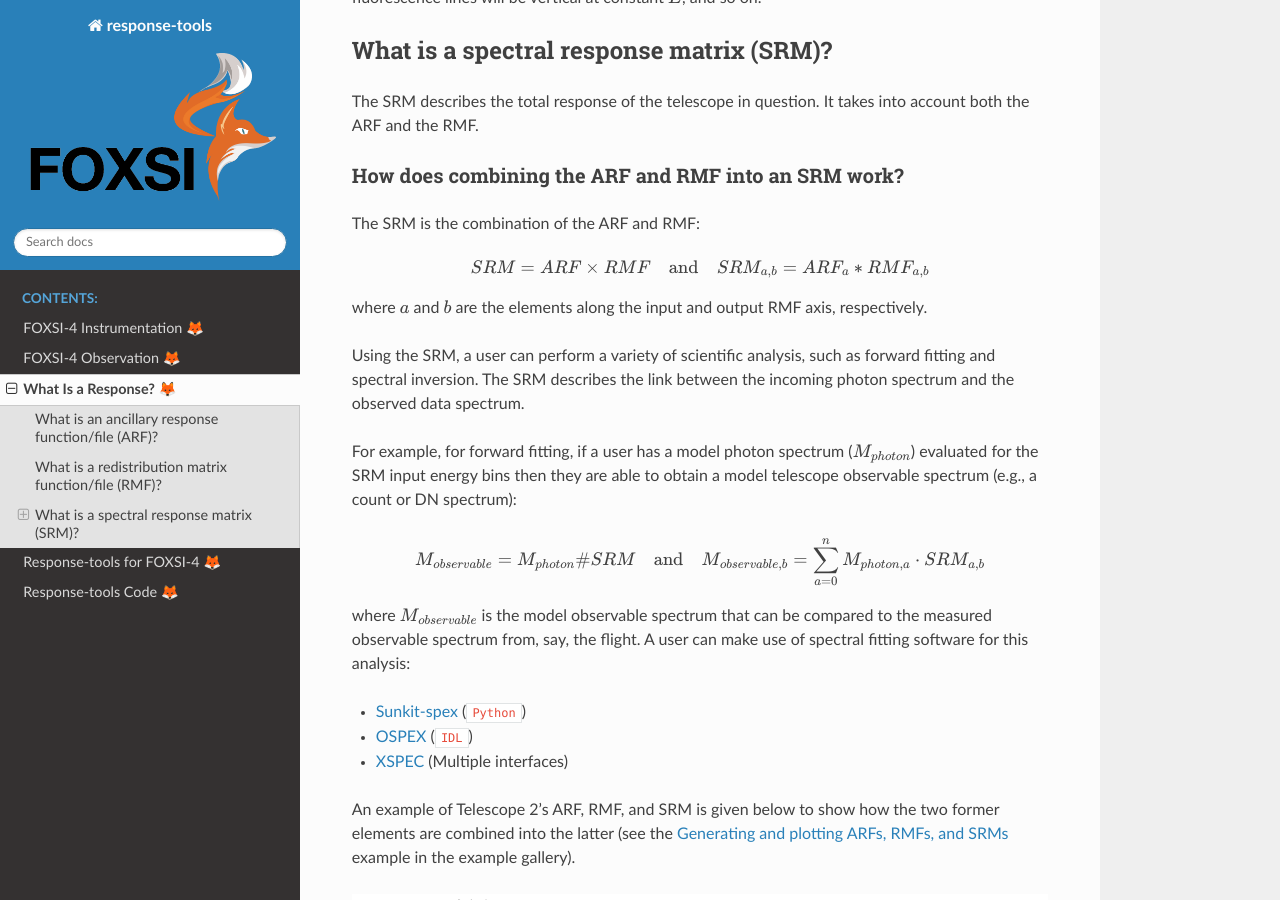
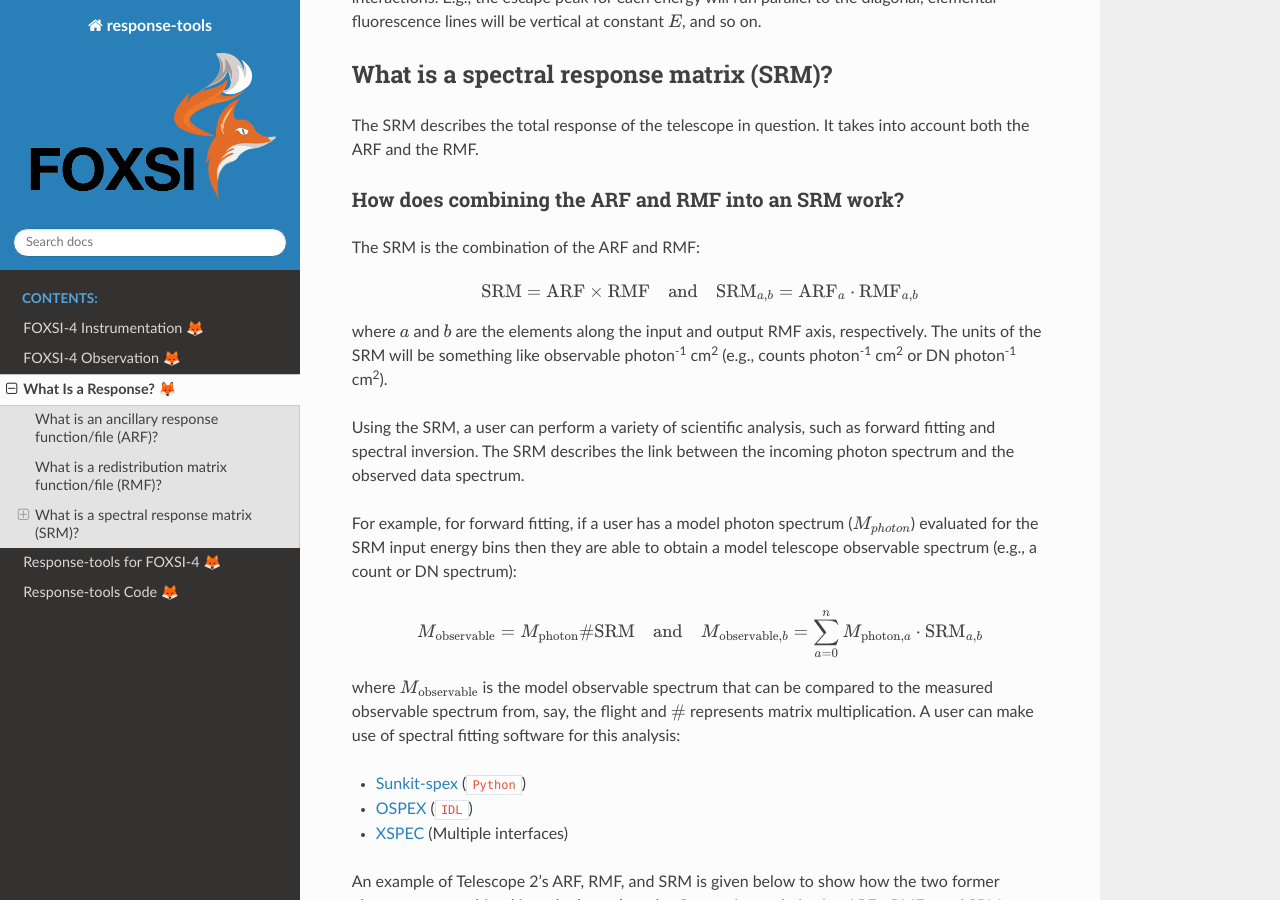
Before and after one commit to thanasipantazides/response-tools, a Sphinx documentation site: the page built from docs/response_guide.md, in a window 1280 px wide and 900 px high, scrolled down 2615 px. Built offline with Sphinx 7.4.7 and the Read the Docs theme 3.1.0, drawn with Linux system fonts in a browser that asks for light colours; pages that are not in the unit, such as notebooks, are missing from menus; some of the changed text lies outside the part shown.

Commit message:
Updated formatting to docs.

````diff
--- a/docs/response_guide.md
+++ b/docs/response_guide.md
@@ -30,7 +30,7 @@ For a coded runthrough of creating an ARF, see the [Create an ARF from scratch](
 
 The RMF is a matrix that contains the energy redistribution information of the detector, this is the photon-to-count conversion probability. An incoming photon of energy $\epsilon$ can be detected by the telescope's sensor as a count with an energy $\lesssim\epsilon$ (say, $E$) due to scattering, detection efficiency, and energy resolution. Therefore, the energies we are interested in are the ones defined for the RMF creation. I.e., the defined photon energies/input axis controls the energies the ARF and photon models should be evaluated and the defined count bin energies/observable bins/output axis controls the binning of the observed data.
 
-Example RMFs for the CdTe and CMOS can be seen below (see the [Example FOXSI-4 RMFs](https://foxsi.github.io/response-tools/auto_examples/plot_rmf_examples.html#sphx-glr-auto-examples-plot-rmf-examples-py) example in the example gallery) which show the conversion probability of a photon being recorded as detector observable (i.e., either a count with a calibrated energy or DN):
+Example RMFs for the CdTe and CMOS can be seen below (see the [Example FOXSI-4 RMFs](https://foxsi.github.io/response-tools/auto_examples/plot_rmf_examples.html#sphx-glr-auto-examples-plot-rmf-examples-py) example in the example gallery) which show the conversion probability of a photon being recorded as detector observable (i.e., either a count with a calibrated energy or DN). The units of a response matrix will be observable/photon (e.g., counts/photon or DN/photon).
 
 ![FOXSI-4-telescope0-and-2-2D-RMF](../response_tools/assets/tel0_and_2_rmf.png "FOXSI-4 telescope 0 and 2 RMF.")
 
@@ -45,20 +45,20 @@ The SRM describes the total response of the telescope in question. It takes into
 The SRM is the combination of the ARF and RMF:
 
 ```{math}
-SRM = ARF \times RMF \quad \textrm{and} \quad SRM_{a, b} = ARF_{a}*RMF_{a,b}
+\textrm{SRM} = \textrm{ARF} \times \textrm{RMF} \quad \textrm{and} \quad \textrm{SRM}_{a, b} = \textrm{ARF}_{a}\cdot\textrm{RMF}_{a,b}
 ```
 
-where $a$ and $b$ are the elements along the input and output RMF axis, respectively.
+where $a$ and $b$ are the elements along the input and output RMF axis, respectively. The units of the SRM will be something like observable photon<sup>-1</sup> cm<sup>2</sup> (e.g., counts photon<sup>-1</sup> cm<sup>2</sup> or DN photon<sup>-1</sup> cm<sup>2</sup>).
 
 Using the SRM, a user can perform a variety of scientific analysis, such as forward fitting and spectral inversion. The SRM describes the link between the incoming photon spectrum and the observed data spectrum.
 
 For example, for forward fitting, if a user has a model photon spectrum ($M_{photon}$) evaluated for the SRM input energy bins then they are able to obtain a model telescope observable spectrum (e.g., a count or DN spectrum):
 
 ```{math}
-M_{observable} = M_{photon} \# SRM \quad \textrm{and} \quad M_{observable, b} = \sum_{a=0}^{n} M_{photon, a} \cdot SRM_{a, b}
+M_{\textrm{observable}} = M_{\textrm{photon}} \# \textrm{SRM} \quad \textrm{and} \quad M_{\textrm{observable}, b} = \sum_{a=0}^{n} M_{\textrm{photon}, a} \cdot \textrm{SRM}_{a, b}
 ```
 
-where $M_{observable}$ is the model observable spectrum that can be compared to the measured observable spectrum from, say, the flight. A user can make use of spectral fitting software for this analysis:
+where $M_{\textrm{observable}}$ is the model observable spectrum that can be compared to the measured observable spectrum from, say, the flight and $\#$ represents matrix multiplication. A user can make use of spectral fitting software for this analysis:
 
 - [Sunkit-spex](https://github.com/sunpy/sunkit-spex) (`Python`)
 - [OSPEX](https://hesperia.gsfc.nasa.gov/ssw/packages/spex/doc/ospex_explanation.htm) (`IDL`)
````
